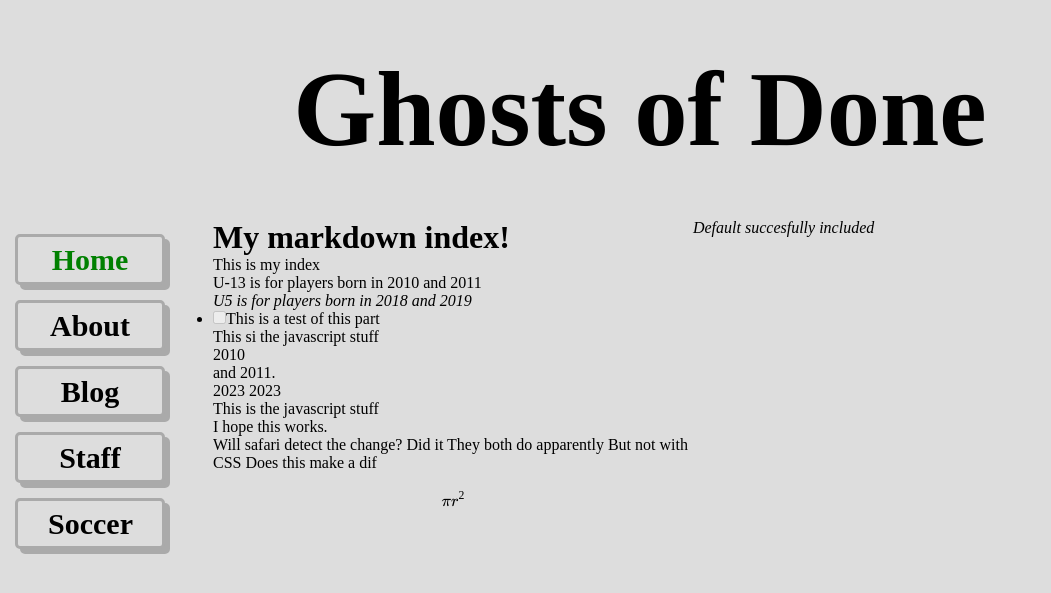
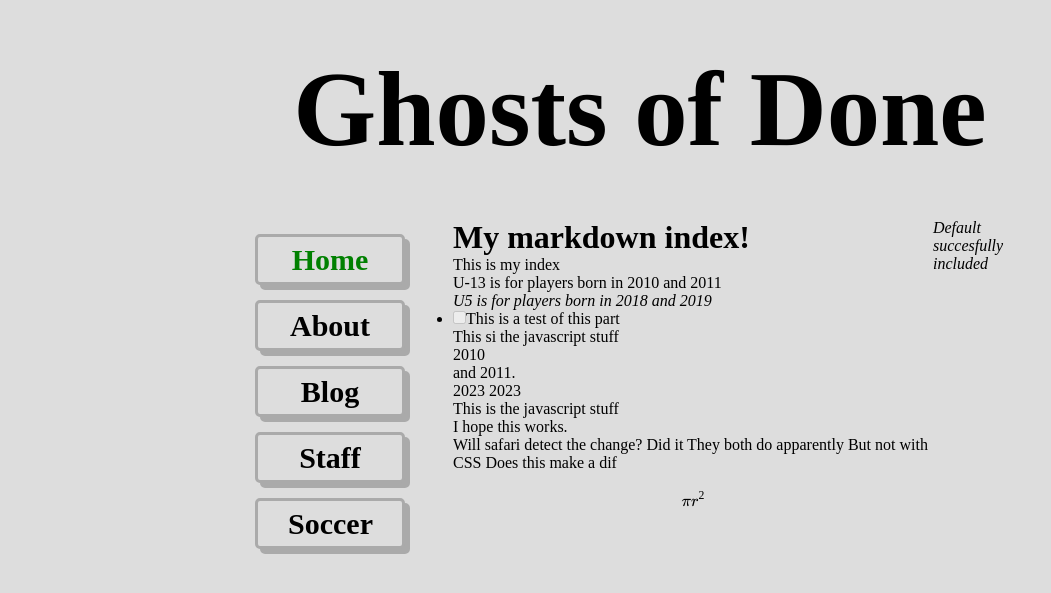
Before and after one commit to wweatherall/ghostsofdone, a Jekyll site: the page built from index.md, in a window 1280 px wide. Shown: the top 593 px of the page, without its empty margins (0-1051 px from the left). Built offline with Jekyll 4.4.1, drawn with Linux system fonts in a browser that asks for light colours; formulas are drawn with MathJax 3.

Commit message:
took the layout from Daring Fireball

```diff
--- a/_sass/main.scss
+++ b/_sass/main.scss
@@ -37,11 +37,14 @@ color: green;
 html {
   background-color: var(--backgroundColour);
   color: var(--textColour);
-  max-width: 1300px;
+  max-width: 800px;
+   margin: auto;
+  }
+
 
 
   /* REMOVE IF NOTHING GOES WRONG: margin: 0 auto; */
-}
+
 
 
 
```
Also changed, not shown: 4 other files.
